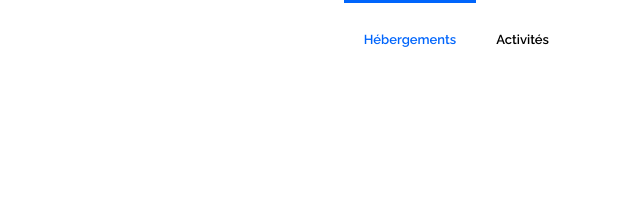
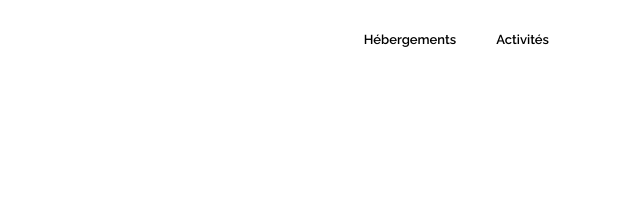
Before and after one commit to vianey-jean/Rabe.Booki-github.io, a plain HTML site: page index.html in a window 1280 px wide. Shown: the top 222 px of the page, 641-1280 px from the left. Drawn offline with Linux system fonts and the light colour scheme.

Commit message:
Active <nav>
Enlèvement du barre active permanent sur navigateur

```diff
--- a/index.html
+++ b/index.html
@@ -41,7 +41,7 @@
       <!--Navigateur-->
       <nav>
         <ul>
-          <li><a href="#resultat" class="active">Hébergements</a></li>
+          <li><a href="#resultat">Hébergements</a></li>
           <li><a href="#activities">Activités</a></li>
         </ul>
       </nav>
```
